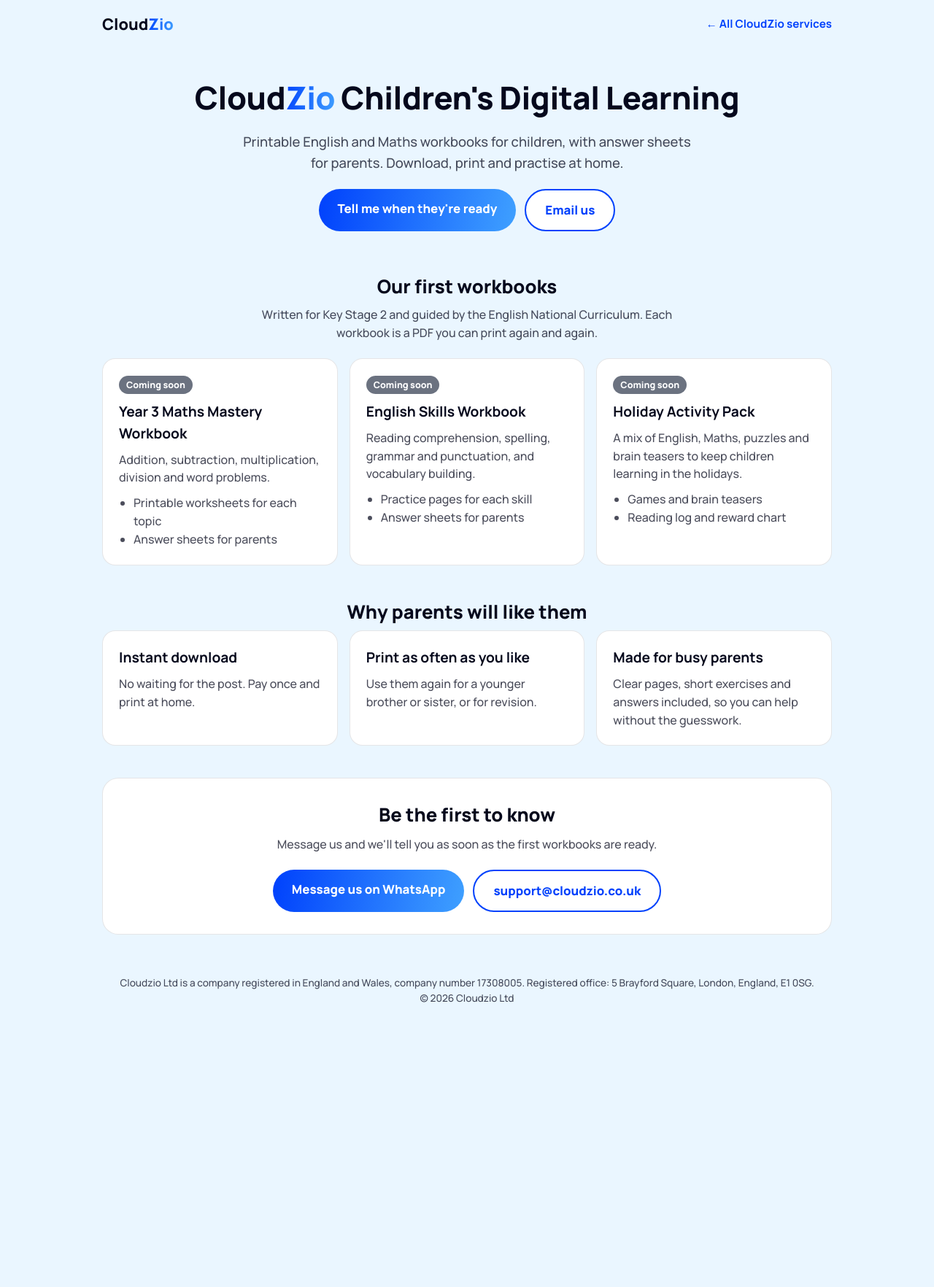
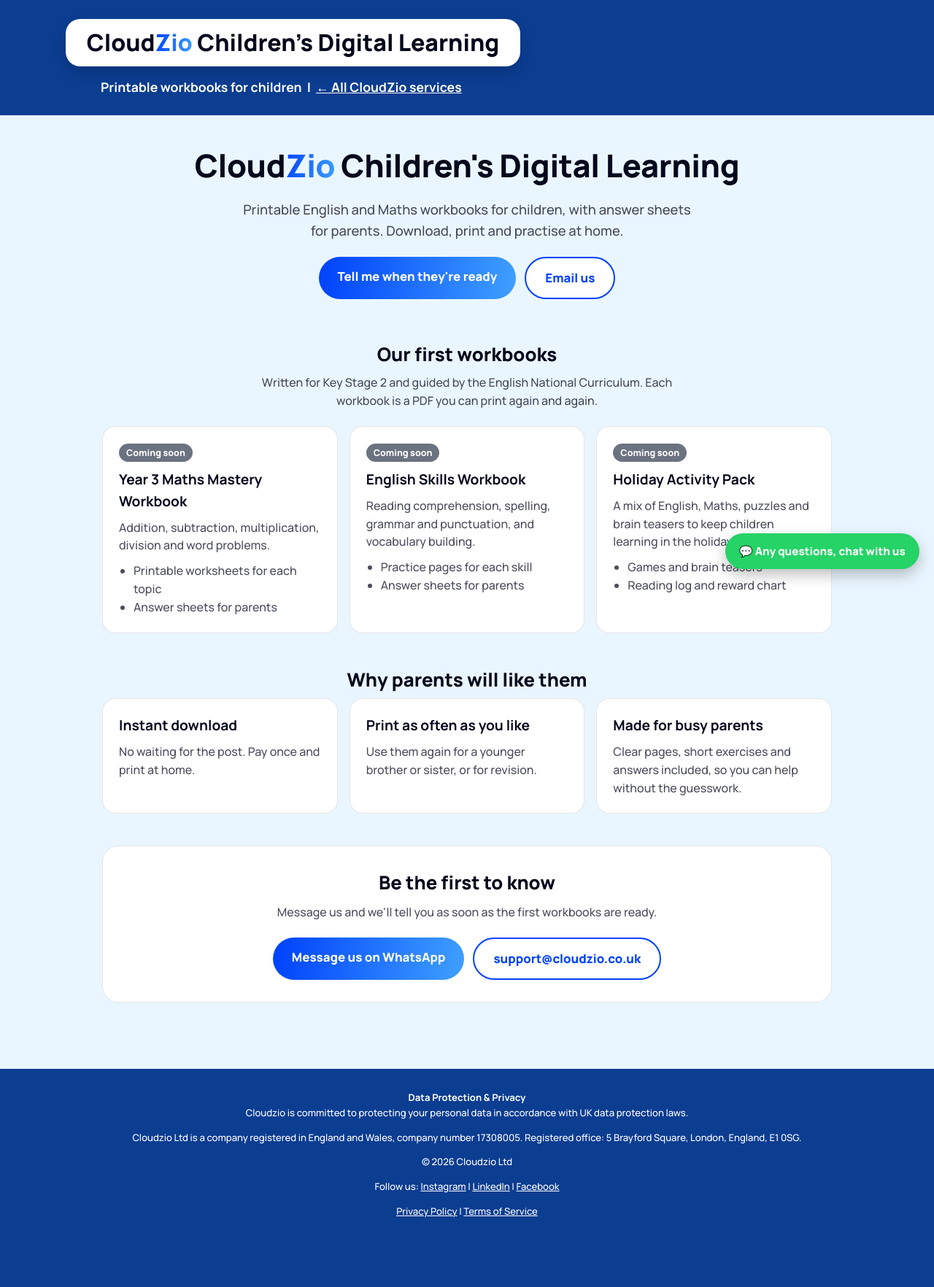
Before and after one commit to kapur05-max/cloudeats, a plain HTML site: page learn/index.html in a window 1280 px wide. Shown: the whole page at 73% size. Before the commit the page ends 1411 px from the top, so only its background shows below. Drawn offline with Linux system fonts and the light colour scheme.

Commit message:
Learn + Business Support: navy header/footer, chat button
Co-Authored-By: Claude Sonnet 5.5 <noreply@anthropic.com>
Claude-Session: https://claude.ai/code/session_01JD7g74HBnXdd28BLuHWgXc

```diff
--- a/learn/index.html
+++ b/learn/index.html
@@ -57,12 +57,27 @@
   .cta h2{margin:0 0 8px}
   .note{font-size:.88rem;color:var(--muted);text-align:center;margin-top:16px}
   footer{text-align:center;font-size:.85rem;color:var(--muted);padding:0 20px 32px}
+
+  .site-header-navy{background:#0b3d91;padding:1.6rem 1.5rem}
+  .header-row{display:flex;align-items:center;gap:1rem;max-width:1100px;margin:0 auto;flex-wrap:wrap}
+  .header-wordmark-box{display:inline-flex;align-items:center;gap:.6rem;background:#fff;border-radius:20px;padding:.9rem 1.8rem;box-shadow:0 8px 20px rgba(0,0,0,.15)}
+  .header-wordmark-box img{width:56px;height:56px;display:block}
+  .header-wordmark-box .wm{font-weight:800;font-size:clamp(1.15rem,4.2vw,2rem);line-height:1.15}
+  .header-tagline-row{max-width:1100px;margin:.9rem auto 0;padding-left:3rem}
+  .header-tagline{font-size:1.1rem;font-weight:700;color:#fff}
+  .header-tagline a{color:#fff}
+  .site-footer-navy{background:#0b3d91;color:#fff;text-align:center;font-size:.82rem;line-height:1.6;padding:1.8rem 1.5rem 5rem;margin-top:2.2rem}
+  .site-footer-navy a{color:#fff}
+  .site-footer-navy p{margin:0 0 .8rem}
+  @media(max-width:600px){.header-tagline-row{padding-left:0}.header-wordmark-box{padding:.7rem 1rem}.header-wordmark-box img{width:44px;height:44px}}
 </style>
 </head>
 <body>
-<header class="top">
-  <a class="brand" href="/"><span class="cz-cloud">Cloud</span><span class="cz-zio">Zio</span></a>
-  <a class="back" href="/">&larr; All CloudZio services</a>
+<header class="site-header-navy">
+  <div class="header-row">
+    <div class="header-wordmark-box"><span class="wm"><span class="cz-cloud">Cloud</span><span class="cz-zio">Zio</span> Children's Digital Learning</span></div>
+  </div>
+  <div class="header-tagline-row"><span class="header-tagline">Printable workbooks for children &nbsp;|&nbsp; <a href="/">&larr; All CloudZio services</a></span></div>
 </header>
 <main>
 <section class="hero">
@@ -104,6 +119,14 @@
   </div>
 </div>
 </main>
-<footer>Cloudzio Ltd is a company registered in England and Wales, company number 17308005. Registered office: 5 Brayford Square, London, England, E1 0SG.<br>&copy; 2026 Cloudzio Ltd</footer>
+<footer class="site-footer-navy">
+  <p><strong>Data Protection &amp; Privacy</strong><br>
+  Cloudzio is committed to protecting your personal data in accordance with UK data protection laws.</p>
+  <p>Cloudzio Ltd is a company registered in England and Wales, company number 17308005. Registered office: 5 Brayford Square, London, England, E1 0SG.</p>
+  <p>&copy; 2026 Cloudzio Ltd</p>
+  <p>Follow us: <a href="https://www.instagram.com/cloudzio_/" target="_blank" rel="noopener">Instagram</a> | <a href="https://www.linkedin.com/company/cloudzio-uk/" target="_blank" rel="noopener">LinkedIn</a> | <a href="https://www.facebook.com/profile.php?id=61590996342502" target="_blank" rel="noopener">Facebook</a></p>
+  <p><a href="https://www.cloudzio.co.uk/food/privacy-policy.html" target="_blank" rel="noopener">Privacy Policy</a> | <a href="https://www.cloudzio.co.uk/food/terms-of-service.html" target="_blank" rel="noopener">Terms of Service</a></p>
+</footer>
+<a href="https://wa.me/447561228288?text=Hi%2C%20I%20have%20a%20question%20about%20CloudZio%20Children%27s%20Digital%20Learning" target="_blank" rel="noopener" style="position:fixed;bottom:20px;right:20px;z-index:9999;display:flex;align-items:center;gap:8px;background:#25D366;color:#fff;font-family:'Manrope',system-ui,sans-serif;font-weight:800;font-size:.95rem;padding:.8rem 1.2rem;border-radius:999px;box-shadow:0 8px 20px rgba(0,0,0,.25);text-decoration:none">&#128172; Any questions, chat with us</a>
 </body>
 </html>
```
Also changed, not shown: business-support/index.html (+27 -4 lines).
